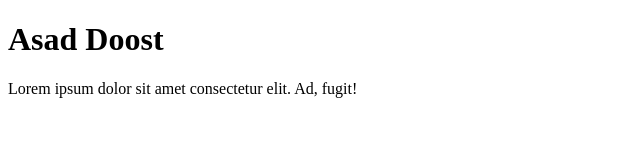
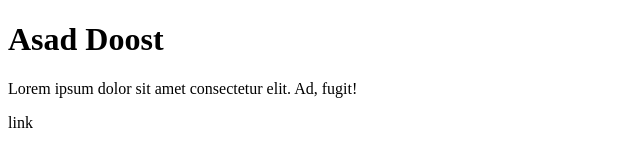
Before and after one commit to asaddoost/git-for-test-1, a plain HTML site: page index.html in a window 1280 px wide. Shown: the full height of the page, 0-640 px from the left. Drawn offline with Linux system fonts and the light colour scheme.

Commit message:
a tag added

```diff
--- a/index.html
+++ b/index.html
@@ -10,6 +10,7 @@
 
     <h1>Asad Doost</h1>
     <p>Lorem ipsum dolor sit amet consectetur  elit. Ad, fugit!</p>
+    <a sre="#">link</a>
 
 </body>
 </html>
```
